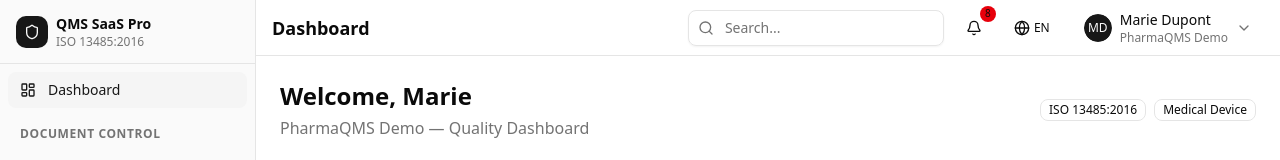
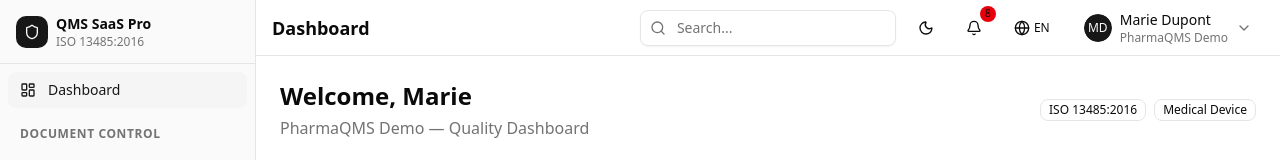
Before and after one commit to mohammedboubekeurmm320-sudo/smq-iso-13485-pro, a Next.js app: page / in a window 1280 px wide. Shown: the top 160 px of the page. Built offline with nearby package versions, Linux system fonts and the light colour scheme.

Commit message:
feat: add ThemeToggle button in header bar for dark/light mode switching

```diff
--- a/src/components/layout/AppLayout.tsx
+++ b/src/components/layout/AppLayout.tsx
@@ -17,6 +17,7 @@ import {
   Menu,
   Globe,
 } from 'lucide-react';
+import { ThemeToggle } from '@/components/shared/ThemeToggle';
 import { Button } from '@/components/ui/button';
 import { Avatar, AvatarFallback, AvatarImage } from '@/components/ui/avatar';
 import {
@@ -150,6 +151,9 @@ function AppLayoutInner({ children }: AppLayoutProps) {
               <GlobalSearch onNavigate={(section) => { setActiveSection(section); setMobileSidebarOpen(false); }} />
             </div>
 
+            {/* Theme Toggle */}
+            <ThemeToggle />
+
             {/* Notifications */}
             <Button variant="ghost" size="icon" className="relative h-9 w-9">
               <Bell className="h-4 w-4" />
```
